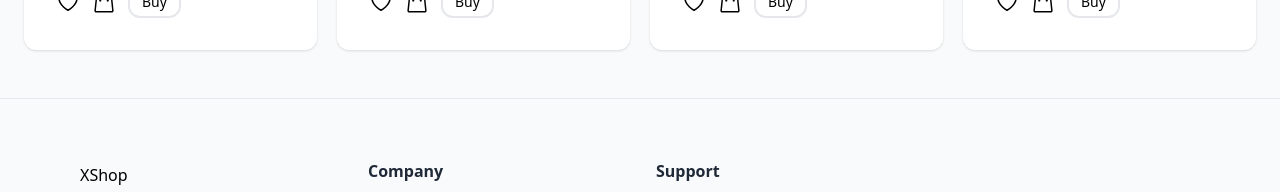
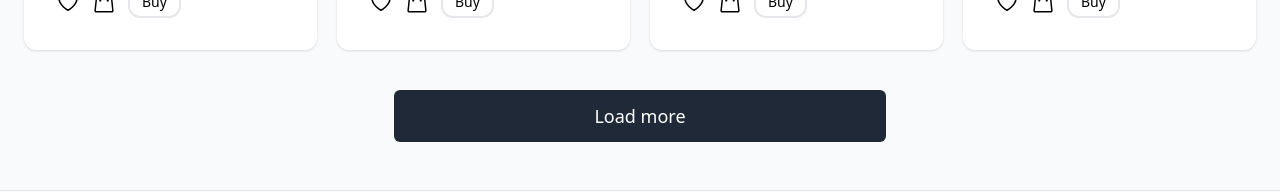
Before and after one commit to ReactXShop/react-xshop-seed, a React (Vite) app: page /collection/77-bit in a window 1280 px wide. Shown: the part 1480-1672 px from the top of the page. Built offline with nearby package versions, Linux system fonts and the light colour scheme.

Commit message:
load more

```diff
--- a/src/pages/collection/Tokenlist.tsx
+++ b/src/pages/collection/Tokenlist.tsx
@@ -12,14 +12,27 @@ export const Tokenlist: React.FC<Props> = ({ collectionId }) => {
   const [tokens, setTokens] = useState<Token[]>([]);
   const [isLoading, setIsLoading] = useState(false);
 
+  const [currentPage, setCurrentPage] = useState(0);
+  const [hasMoreData, setHasMoreData] = useState(true);
+
   useEffect(() => {
     // fetch the first page of tokens
     setIsLoading(true);
-    mockApi.getTokensByCollection(collectionId).then((tokenList) => {
+    mockApi.getTokensByCollection(collectionId, currentPage).then((nextPageData) => {
+      const newTokens = nextPageData.data;
+      const allTokens = [...tokens, ...newTokens];
       setIsLoading(false);
-      setTokens(tokenList.data);
+      setTokens(allTokens);
+
+      if (allTokens.length === nextPageData.pagination.totalRecords) {
+        setHasMoreData(false);
+      }
     });
-  }, []);
+  }, [currentPage]);
+
+  const handleLoadMore = () => {
+    setCurrentPage((currentPage) => currentPage + 1);
+  };
 
   return (
     <>
@@ -30,6 +43,22 @@ export const Tokenlist: React.FC<Props> = ({ collectionId }) => {
             <TokenCard token={token} key={token.id} />
           ))}
         </div>
+
+        {/* load more */}
+        <div className="mt-5 px-[20%] lg:px-[30%]">
+          {hasMoreData && (
+            <button
+              disabled={isLoading}
+              onClick={handleLoadMore}
+              className="mt-5 w-full rounded-md bg-gray-800 py-3 text-center text-lg font-medium text-white hover:bg-gray-700"
+            >
+              Load more
+            </button>
+          )}
+          {!hasMoreData && tokens.length !== 0 && (
+            <div className="mt-10 text-center text-lg text-gray-500">{`---- Showing all ${tokens.length} items ---`}</div>
+          )}
+        </div>
       </div>
     </>
   );
```
